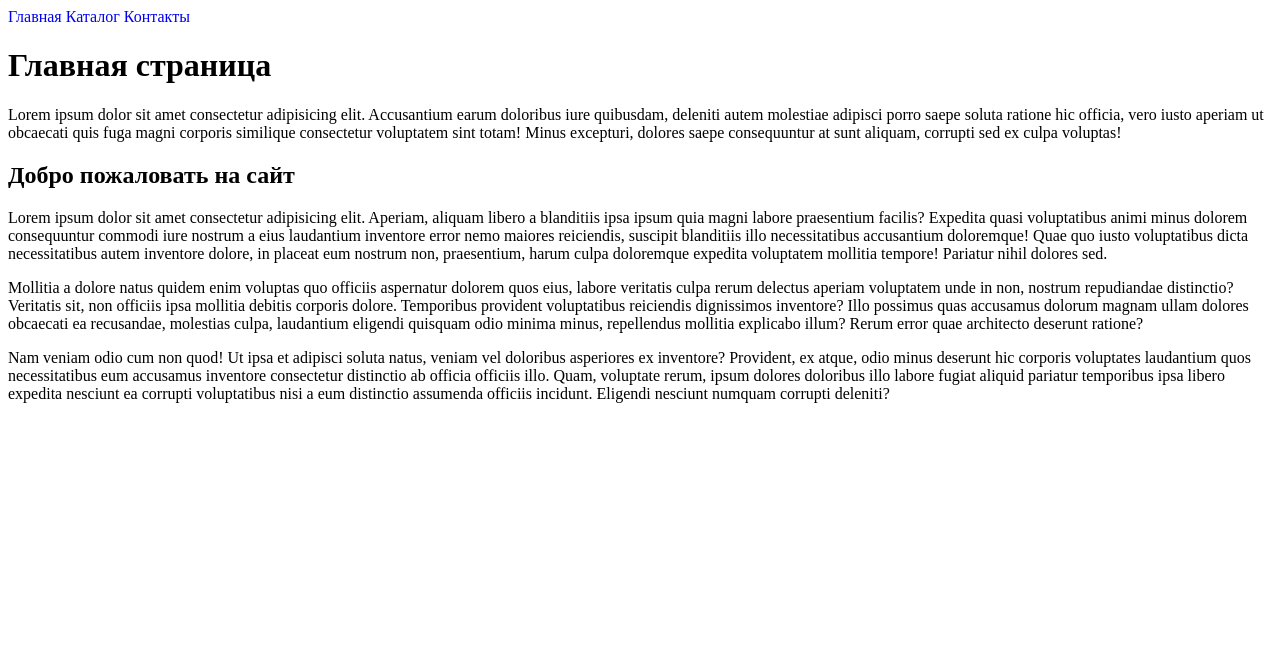
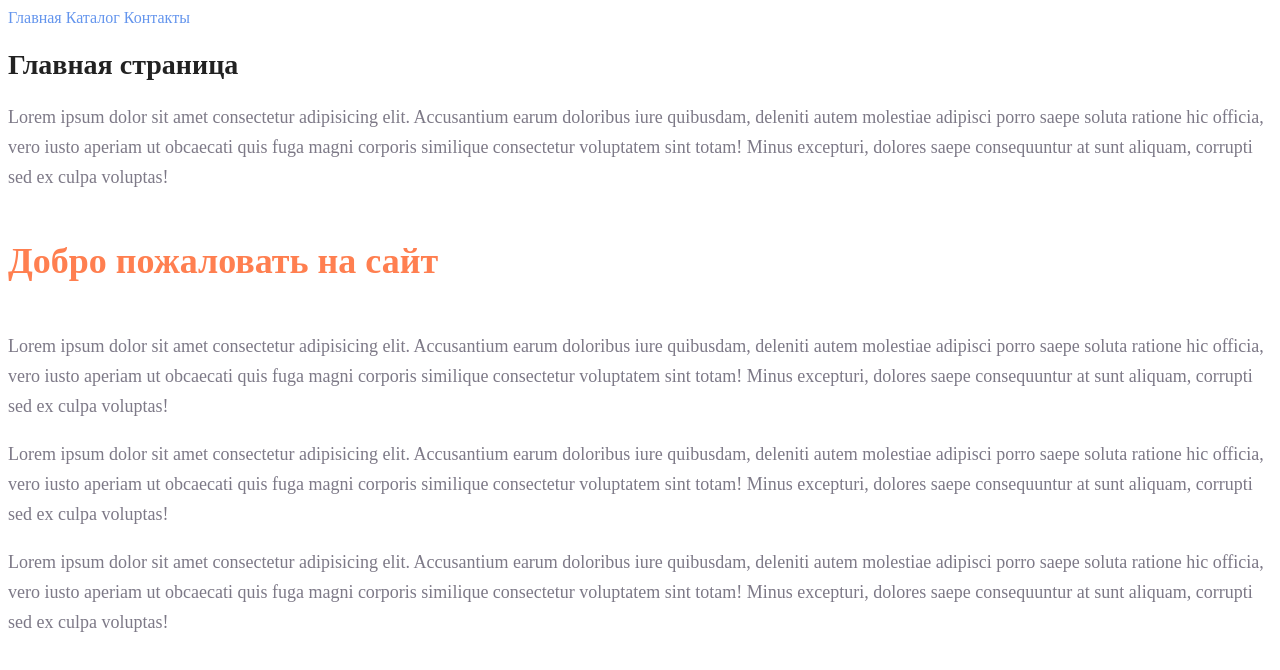
Before and after one commit to Transcendent3/html-hw1, a plain HTML site: page index.html in a window 1280 px wide. Drawn offline with Linux system fonts and the light colour scheme.

Commit message:
Update index.html

```diff
--- a/index.html
+++ b/index.html
@@ -7,49 +7,17 @@
   <link rel="stylesheet" href="./style.css">
   <title>Главная</title>
 </head>
-  <body>
-    <a href="index.html">Главная</a>
-    <a href="./Homework1/catalog.html">Каталог</a>
-    <a href="#">Контакты</a>
-    <h1>Главная страница</h1>
-    <p>
-      Lorem ipsum dolor sit amet consectetur adipisicing elit. Accusantium earum
-      doloribus iure quibusdam, deleniti autem molestiae adipisci porro saepe
-      soluta ratione hic officia, vero iusto aperiam ut obcaecati quis fuga
-      magni corporis similique consectetur voluptatem sint totam! Minus
-      excepturi, dolores saepe consequuntur at sunt aliquam, corrupti sed ex
-      culpa voluptas!
-    </p>
-    <h2>Добро пожаловать на сайт</h2>
-    <p>
-      Lorem ipsum dolor sit amet consectetur adipisicing elit. Aperiam, aliquam
-      libero a blanditiis ipsa ipsum quia magni labore praesentium facilis?
-      Expedita quasi voluptatibus animi minus dolorem consequuntur commodi iure
-      nostrum a eius laudantium inventore error nemo maiores reiciendis,
-      suscipit blanditiis illo necessitatibus accusantium doloremque! Quae quo
-      iusto voluptatibus dicta necessitatibus autem inventore dolore, in placeat
-      eum nostrum non, praesentium, harum culpa doloremque expedita voluptatem
-      mollitia tempore! Pariatur nihil dolores sed.
-    </p>
-    <p>
-      Mollitia a dolore natus quidem enim voluptas quo officiis aspernatur
-      dolorem quos eius, labore veritatis culpa rerum delectus aperiam
-      voluptatem unde in non, nostrum repudiandae distinctio? Veritatis sit, non
-      officiis ipsa mollitia debitis corporis dolore. Temporibus provident
-      voluptatibus reiciendis dignissimos inventore? Illo possimus quas
-      accusamus dolorum magnam ullam dolores obcaecati ea recusandae, molestias
-      culpa, laudantium eligendi quisquam odio minima minus, repellendus
-      mollitia explicabo illum? Rerum error quae architecto deserunt ratione?
-    </p>
-    <p>
-      Nam veniam odio cum non quod! Ut ipsa et adipisci soluta natus, veniam vel
-      doloribus asperiores ex inventore? Provident, ex atque, odio minus
-      deserunt hic corporis voluptates laudantium quos necessitatibus eum
-      accusamus inventore consectetur distinctio ab officia officiis illo. Quam,
-      voluptate rerum, ipsum dolores doloribus illo labore fugiat aliquid
-      pariatur temporibus ipsa libero expedita nesciunt ea corrupti voluptatibus
-      nisi a eum distinctio assumenda officiis incidunt. Eligendi nesciunt
-      numquam corrupti deleniti?
-    </p>
-  </body>
+<body>
+  <nav>
+    <a class="menu" href="./index.html">Главная</a>
+    <a class="menu" href="./Homework1/catalog.html">Каталог</a>
+    <a class="menu" href="./contacts/contacts.html">Контакты</a>
+  </nav>
+  <h1 class="headerFirst">Главная страница</h1>
+  <p class="text">Lorem ipsum dolor sit amet consectetur adipisicing elit. Accusantium earum doloribus iure quibusdam, deleniti autem molestiae adipisci porro saepe soluta ratione hic officia, vero iusto aperiam ut obcaecati quis fuga magni corporis similique consectetur voluptatem sint totam! Minus excepturi, dolores saepe consequuntur at sunt aliquam, corrupti sed ex culpa voluptas!</p>
+  <h2 class="headerSecond">Добро пожаловать на сайт</h2>
+  <p class="text">Lorem ipsum dolor sit amet consectetur adipisicing elit. Accusantium earum doloribus iure quibusdam, deleniti autem molestiae adipisci porro saepe soluta ratione hic officia, vero iusto aperiam ut obcaecati quis fuga magni corporis similique consectetur voluptatem sint totam! Minus excepturi, dolores saepe consequuntur at sunt aliquam, corrupti sed ex culpa voluptas!</p>
+  <p class="text">Lorem ipsum dolor sit amet consectetur adipisicing elit. Accusantium earum doloribus iure quibusdam, deleniti autem molestiae adipisci porro saepe soluta ratione hic officia, vero iusto aperiam ut obcaecati quis fuga magni corporis similique consectetur voluptatem sint totam! Minus excepturi, dolores saepe consequuntur at sunt aliquam, corrupti sed ex culpa voluptas!</p>
+  <p class="text">Lorem ipsum dolor sit amet consectetur adipisicing elit. Accusantium earum doloribus iure quibusdam, deleniti autem molestiae adipisci porro saepe soluta ratione hic officia, vero iusto aperiam ut obcaecati quis fuga magni corporis similique consectetur voluptatem sint totam! Minus excepturi, dolores saepe consequuntur at sunt aliquam, corrupti sed ex culpa voluptas!</p>
+</body>
 </html>
```
